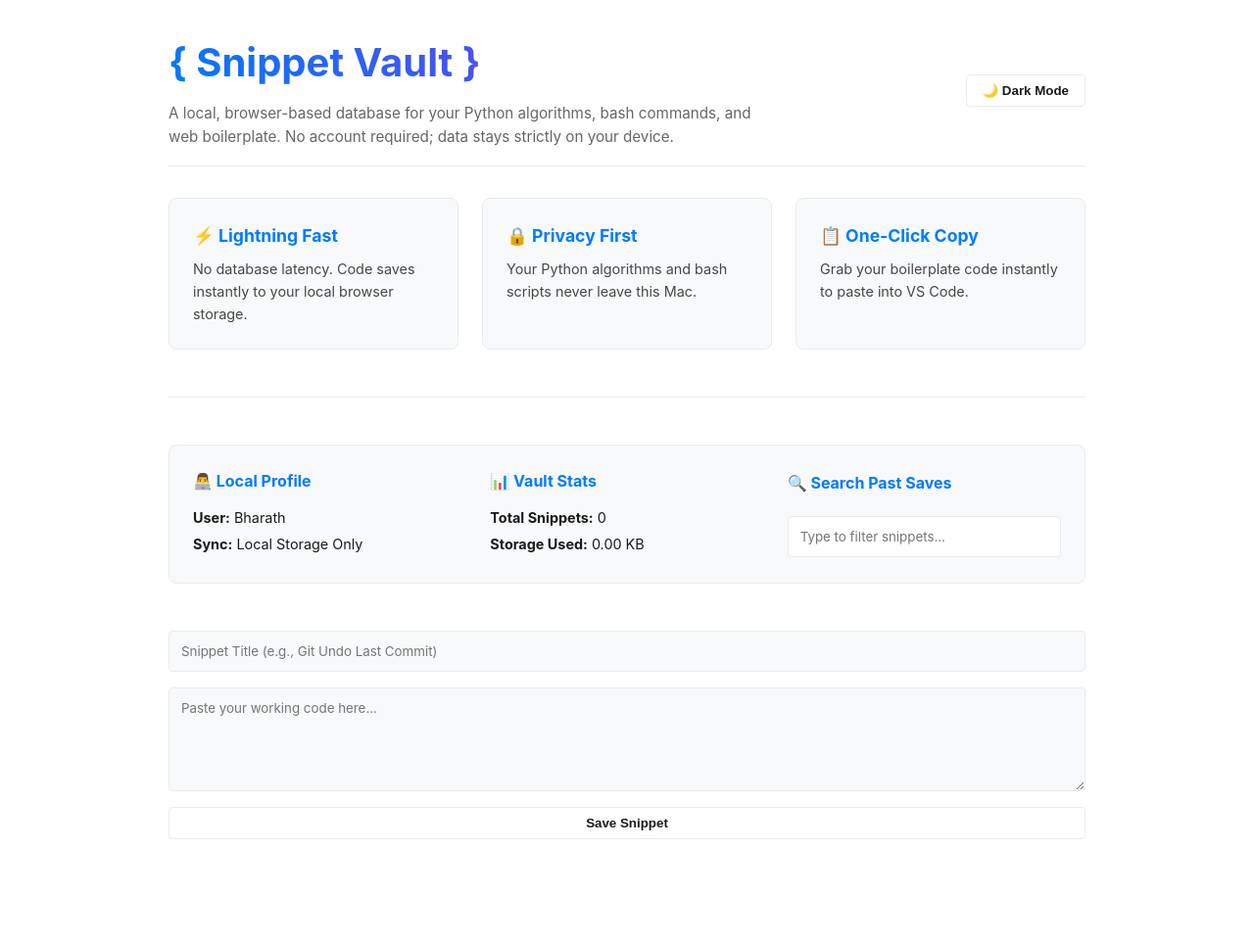
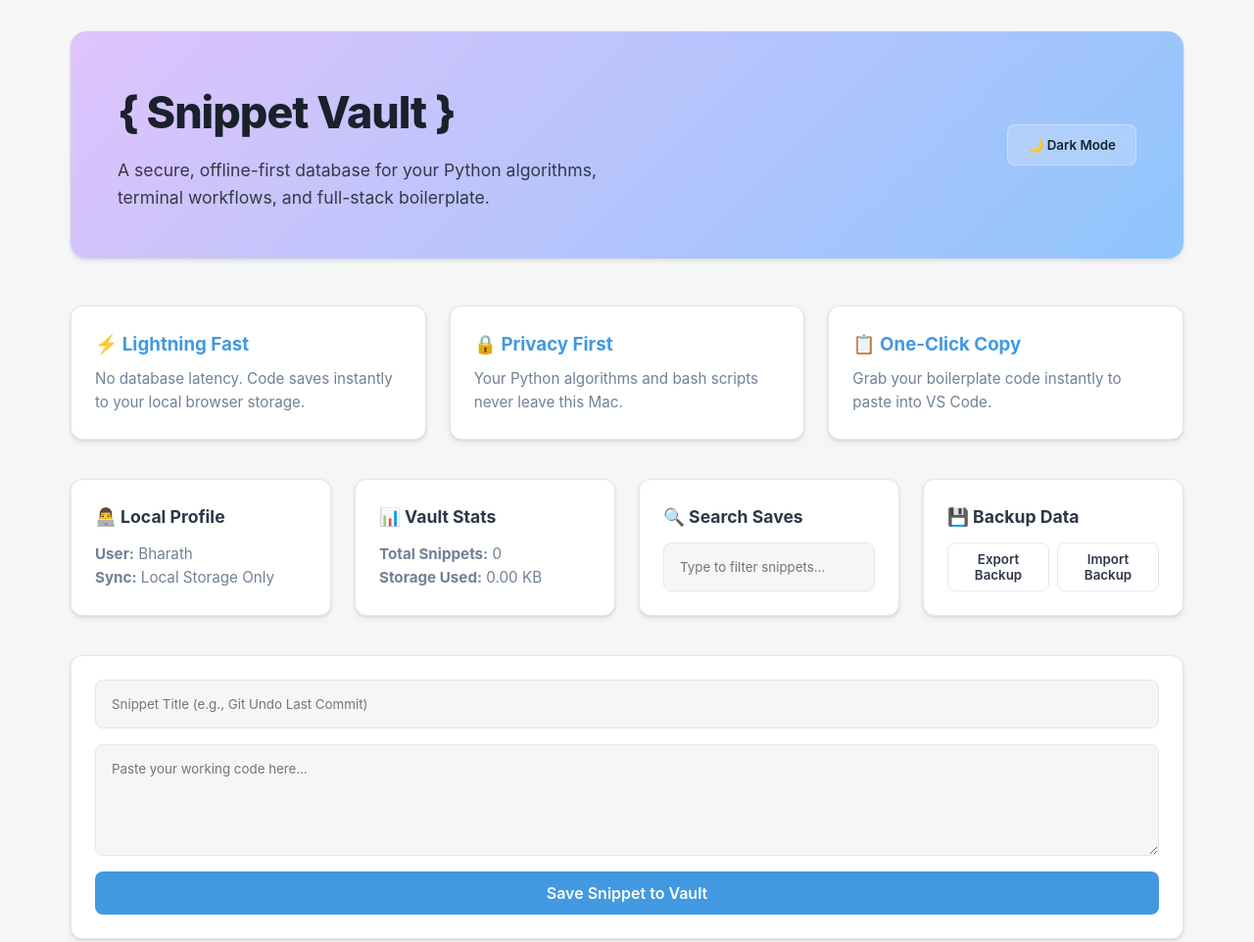
Before and after one commit to BHARATH-H-DEV/snippet-vault, a plain HTML site: page index.html in a window 1280 px wide. Shown: the top 962 px of the page at 98% size. Drawn offline with Linux system fonts and the light colour scheme.

Commit message:
Complete UI redesign, added Hero header, and Data Export functionality

```diff
--- a/index.html
+++ b/index.html
@@ -7,14 +7,15 @@
     <link rel="stylesheet" href="style.css">
 </head>
 <body>
-       <header>
+    <div class="app-container">
+        <!-- New Colorful Hero Header -->
+        <header class="hero-header">
             <div class="header-text">
                 <h1>{ Snippet Vault }</h1>
-            <p class="subtitle">A local, browser-based database for your Python algorithms, bash commands, and web boilerplate. No account required; data stays strictly on your device.</p>
+                <p class="subtitle">A secure, offline-first database for your Python algorithms, terminal workflows, and full-stack boilerplate.</p>
             </div>
-        <button id="theme-toggle">🌙 Dark Mode</button>
+            <button id="theme-toggle" class="btn-theme">🌙 Dark Mode</button>
         </header>
-
 
         <main>
             <!-- Features Panel -->
@@ -33,7 +34,7 @@
                 </div>
             </section>
 
-        <!-- New: Account & Stats Dashboard -->
+            <!-- Account & Stats Dashboard -->
             <section class="dashboard-panel">
                 <div class="stat-card">
                     <h4>👨‍💻 Local Profile</h4>
@@ -46,20 +47,32 @@
                     <p><strong>Storage Used:</strong> <span id="storage-size">0.00</span> KB</p>
                 </div>
                 <div class="stat-card">
-                <h4>🔍 Search Past Saves</h4>
+                    <h4>🔍 Search Saves</h4>
                     <input type="text" id="search-input" placeholder="Type to filter snippets...">
+                </div>
+                <!-- NEW: Data Management Feature -->
+                <div class="stat-card backup-card">
+                    <h4>💾 Backup Data</h4>
+                    <div class="button-group">
+                        <button id="export-btn" class="btn-secondary">Export Backup</button>
+                        <button id="import-btn" class="btn-secondary" onclick="document.getElementById('import-file').click()">Import Backup</button>
+                        <input type="file" id="import-file" style="display:none" accept=".json">
+                    </div>
                 </div>
             </section>
 
-        <!-- Existing Form -->
+            <!-- Form -->
             <section class="form-section">
+                <div class="form-card">
                     <form id="snippet-form">
                         <input type="text" id="snippet-title" placeholder="Snippet Title (e.g., Git Undo Last Commit)" required>
                         <textarea id="snippet-code" rows="5" placeholder="Paste your working code here..." required></textarea>
-                <button type="submit">Save Snippet</button>
+                        <button type="submit" class="btn-primary">Save Snippet to Vault</button>
                     </form>
+                </div>
             </section>
 
+            <!-- Grid -->
             <section id="vault-grid" class="vault-grid">
                 <!-- Snippet cards will be injected here -->
             </section>
@@ -68,5 +81,8 @@
         <footer>
             <p>Built for efficiency | <a href="https://github.com/BHARATH-H-DEV/web_dev_lab" target="_blank">View GitHub Portfolio</a></p>
         </footer>
+    </div>
+
+    <script src="script.js"></script>
 </body>
 </html>
--- a/script.js
+++ b/script.js
@@ -1,4 +1,4 @@
-// Theme Toggle Logic
+// --- Theme Logic ---
 const themeToggleBtn = document.getElementById('theme-toggle');
 const htmlElement = document.documentElement;
 
@@ -10,31 +10,25 @@ themeToggleBtn.addEventListener('click', () => {
     localStorage.setItem('theme', newTheme);
 });
 
-// Load saved theme on startup
 const savedTheme = localStorage.getItem('theme');
 if (savedTheme) {
     htmlElement.setAttribute('data-theme', savedTheme);
     themeToggleBtn.textContent = savedTheme === 'light' ? '🌙 Dark Mode' : '☀️ Light Mode';
 }
 
-// Snippet Logic
+// --- App State ---
 const form = document.getElementById('snippet-form');
 const vaultGrid = document.getElementById('vault-grid');
 let snippets = JSON.parse(localStorage.getItem('snippets')) || [];
 
+// --- Render Logic ---
 function renderSnippets(filterText = '') {
     vaultGrid.innerHTML = '';
 
-    // Calculate and update stats
-    const countSpan = document.getElementById('snippet-count');
-    const sizeSpan = document.getElementById('storage-size');
+    // Update Dashboard Stats
+    document.getElementById('snippet-count').textContent = snippets.length;
+    document.getElementById('storage-size').textContent = (JSON.stringify(snippets).length / 1024).toFixed(2);
 
-    countSpan.textContent = snippets.length;
-    // Calculate rough KB size of the saved strings
-    const kbSize = (JSON.stringify(snippets).length / 1024).toFixed(2);
-    sizeSpan.textContent = kbSize;
-
-    // Filter logic for search
     const filteredSnippets = snippets.filter(snippet =>
         snippet.title.toLowerCase().includes(filterText.toLowerCase()) ||
         snippet.code.toLowerCase().includes(filterText.toLowerCase())
@@ -50,31 +44,23 @@ function renderSnippets(filterText = '') {
         return;
     }
 
-    filteredSnippets.forEach((snippet, originalIndex) => {
-        // Find true index in the main array so deletion/copying works during search
+    filteredSnippets.forEach((snippet) => {
         const trueIndex = snippets.indexOf(snippet);
-
         const card = document.createElement('div');
         card.className = 'snippet-card';
         card.innerHTML = `
             <h3>${snippet.title}</h3>
             <pre><code>${snippet.code}</code></pre>
             <div class="card-actions">
-                <button onclick="copyCode(${trueIndex})">Copy Code</button>
-                <button onclick="deleteSnippet(${trueIndex})" style="color: #dc3545; border-color: #dc3545;">Delete</button>
+                <button class="btn-secondary" onclick="copyCode(${trueIndex})">Copy Code</button>
+                <button class="btn-secondary" onclick="deleteSnippet(${trueIndex})" style="color: #e53e3e; border-color: #fc8181;">Delete</button>
             </div>
         `;
         vaultGrid.appendChild(card);
     });
 }
 
-// Live Search Listener
-document.getElementById('search-input').addEventListener('input', (e) => {
-    renderSnippets(e.target.value);
-});
-
-
-
+// --- Event Listeners ---
 form.addEventListener('submit', (e) => {
     e.preventDefault();
     const title = document.getElementById('snippet-title').value;
@@ -84,19 +70,29 @@ form.addEventListener('submit', (e) => {
     localStorage.setItem('snippets', JSON.stringify(snippets));
 
     form.reset();
-    renderSnippets();
+    renderSnippets(document.getElementById('search-input').value);
 });
 
+document.getElementById('search-input').addEventListener('input', (e) => {
+    renderSnippets(e.target.value);
+});
+
+// --- Actions ---
 window.copyCode = function(index) {
     const codeToCopy = snippets[index].code;
     navigator.clipboard.writeText(codeToCopy).then(() => {
-        // Find the button that was clicked and temporarily change its text
         const buttons = document.querySelectorAll('.snippet-card button');
         const copyBtn = Array.from(buttons).find(btn => btn.getAttribute('onclick') === `copyCode(${index})`);
         if(copyBtn) {
             const originalText = copyBtn.textContent;
             copyBtn.textContent = 'Copied!';
-            setTimeout(() => copyBtn.textContent = originalText, 2000);
+            copyBtn.style.backgroundColor = 'var(--accent-color)';
+            copyBtn.style.color = 'white';
+            setTimeout(() => {
+                copyBtn.textContent = originalText;
+                copyBtn.style.backgroundColor = '';
+                copyBtn.style.color = '';
+            }, 2000);
         }
     });
 };
@@ -104,8 +100,40 @@ window.copyCode = function(index) {
 window.deleteSnippet = function(index) {
     snippets.splice(index, 1);
     localStorage.setItem('snippets', JSON.stringify(snippets));
-    renderSnippets();
+    renderSnippets(document.getElementById('search-input').value);
 };
 
-// Initial render
+// --- NEW: Backup & Restore Data ---
+document.getElementById('export-btn').addEventListener('click', () => {
+    if(snippets.length === 0) return alert("Nothing to export yet!");
+    const dataStr = "data:text/json;charset=utf-8," + encodeURIComponent(JSON.stringify(snippets));
+    const downloadAnchor = document.createElement('a');
+    downloadAnchor.setAttribute("href", dataStr);
+    downloadAnchor.setAttribute("download", "snippet_vault_backup.json");
+    document.body.appendChild(downloadAnchor);
+    downloadAnchor.click();
+    downloadAnchor.remove();
+});
+
+document.getElementById('import-file').addEventListener('change', (e) => {
+    const file = e.target.files[0];
+    if (!file) return;
+    const reader = new FileReader();
+    reader.onload = function(event) {
+        try {
+            const importedData = JSON.parse(event.target.result);
+            if(Array.isArray(importedData)) {
+                snippets = importedData;
+                localStorage.setItem('snippets', JSON.stringify(snippets));
+                renderSnippets();
+                alert("Backup restored successfully!");
+            }
+        } catch (err) {
+            alert("Error parsing backup file.");
+        }
+    };
+    reader.readAsText(file);
+});
+
+// Initial load
 renderSnippets();
--- a/style.css
+++ b/style.css
@@ -1,19 +1,27 @@
 :root {
-    --bg-color: #ffffff;
-    --text-color: #1a1a1a;
-    --card-bg: #f8f9fa;
-    --border-color: #e9ecef;
-    --accent-color: #007bff;
-    --code-bg: #e2e8f0;
+    --page-bg: #f4f7f6;
+    --card-bg: #ffffff;
+    --text-color: #2d3748;
+    --text-muted: #718096;
+    --border-color: #e2e8f0;
+    --accent-color: #4299e1;
+    --accent-hover: #3182ce;
+    --code-bg: #edf2f7;
+    --header-gradient: linear-gradient(135deg, #e0c3fc 0%, #8ec5fc 100%);
+    --card-shadow: 0 4px 6px rgba(0, 0, 0, 0.05), 0 1px 3px rgba(0, 0, 0, 0.1);
 }
 
 [data-theme="dark"] {
-    --bg-color: #121212;
-    --text-color: #e0e0e0;
-    --card-bg: #1e1e1e;
-    --border-color: #333333;
-    --accent-color: #4da3ff;
-    --code-bg: #2d2d2d;
+    --page-bg: #111418;
+    --card-bg: #1a202c;
+    --text-color: #e2e8f0;
+    --text-muted: #a0aec0;
+    --border-color: #2d3748;
+    --accent-color: #63b3ed;
+    --accent-hover: #4299e1;
+    --code-bg: #2d3748;
+    --header-gradient: linear-gradient(135deg, #2b1d3d 0%, #1a2a40 100%);
+    --card-shadow: 0 4px 6px rgba(0, 0, 0, 0.3), 0 1px 3px rgba(0, 0, 0, 0.2);
 }
 
 * {
@@ -23,245 +31,188 @@
 }
 
 body {
-    background-color: var(--bg-color);
+    background-color: var(--page-bg);
     color: var(--text-color);
     font-family: -apple-system, BlinkMacSystemFont, "Segoe UI", Roboto, Helvetica, Arial, sans-serif;
     line-height: 1.6;
     transition: background-color 0.3s, color 0.3s;
-    padding: 2rem;
-    max-width: 1000px;
-    margin: 0 auto;
 }
 
-header {
+.app-container {
+    max-width: 1200px;
+    margin: 0 auto;
+    padding: 2rem;
+}
+
+/* --- Hero Header --- */
+.hero-header {
+    background: var(--header-gradient);
+    padding: 3rem;
+    border-radius: 16px;
     display: flex;
     justify-content: space-between;
     align-items: center;
-    margin-bottom: 2rem;
-    padding-bottom: 1rem;
-    border-bottom: 1px solid var(--border-color);
+    margin-bottom: 3rem;
+    box-shadow: var(--card-shadow);
+    color: #1a202c; /* Keeps text dark on the light pastel gradient */
 }
 
+[data-theme="dark"] .hero-header {
+    color: #e2e8f0;
+}
+
+.hero-header h1 {
+    font-size: 2.8rem;
+    margin-bottom: 0.5rem;
+    font-weight: 800;
+    letter-spacing: -1px;
+}
+
+.hero-header .subtitle {
+    font-size: 1.1rem;
+    opacity: 0.85;
+    max-width: 500px;
+}
+
+/* --- Buttons --- */
 button {
-    background-color: var(--bg-color);
+    font-family: inherit;
+    cursor: pointer;
+    border-radius: 8px;
+    font-weight: 600;
+    transition: all 0.2s ease;
+    border: none;
+}
+
+.btn-primary {
+    background-color: var(--accent-color);
+    color: white;
+    padding: 0.75rem 1.5rem;
+    width: 100%;
+    font-size: 1rem;
+}
+
+.btn-primary:hover {
+    background-color: var(--accent-hover);
+    transform: translateY(-1px);
+}
+
+.btn-secondary {
+    background-color: var(--card-bg);
     color: var(--text-color);
     border: 1px solid var(--border-color);
     padding: 0.5rem 1rem;
-    cursor: pointer;
-    border-radius: 4px;
-    font-weight: 600;
 }
 
-button:hover {
+.btn-secondary:hover {
     border-color: var(--accent-color);
 }
 
-.form-section {
-    margin-bottom: 3rem;
+.btn-theme {
+    background: rgba(255, 255, 255, 0.2);
+    backdrop-filter: blur(10px);
+    border: 1px solid rgba(255, 255, 255, 0.3);
+    padding: 0.75rem 1.25rem;
+    color: inherit;
 }
 
-form {
+.button-group {
     display: flex;
-    flex-direction: column;
-    gap: 1rem;
+    gap: 0.5rem;
+    margin-top: 0.5rem;
 }
 
+/* --- Panels & Cards --- */
+.info-panel, .dashboard-panel {
+    display: grid;
+    grid-template-columns: repeat(auto-fit, minmax(220px, 1fr));
+    gap: 1.5rem;
+    margin-bottom: 2.5rem;
+}
+
+.info-card, .stat-card, .form-card, .snippet-card {
+    background-color: var(--card-bg);
+    padding: 1.5rem;
+    border-radius: 12px;
+    border: 1px solid var(--border-color);
+    box-shadow: var(--card-shadow);
+}
+
+.info-card h3 { color: var(--accent-color); margin-bottom: 0.5rem; }
+.info-card p, .stat-card p { color: var(--text-muted); font-size: 0.95rem; }
+.stat-card h4 { font-size: 1.1rem; margin-bottom: 0.75rem; color: var(--text-color); }
+
+/* --- Forms --- */
+.form-section { margin-bottom: 3rem; }
+form { display: flex; flex-direction: column; gap: 1rem; }
 input, textarea {
     width: 100%;
-    padding: 0.75rem;
-    background-color: var(--card-bg);
+    padding: 1rem;
+    background-color: var(--page-bg);
     color: var(--text-color);
     border: 1px solid var(--border-color);
-    border-radius: 4px;
+    border-radius: 8px;
     font-family: inherit;
+    transition: border-color 0.2s;
+}
+input:focus, textarea:focus {
+    outline: none;
+    border-color: var(--accent-color);
 }
 
-
+/* --- Grid & Snippets --- */
 .vault-grid {
     display: grid;
-    grid-template-columns: repeat(auto-fill, minmax(300px, 1fr));
+    grid-template-columns: repeat(auto-fill, minmax(320px, 1fr));
     gap: 1.5rem;
 }
 
 .snippet-card {
-    background-color: var(--card-bg);
-    border: 1px solid var(--border-color);
-    border-radius: 6px;
-    padding: 1.25rem;
     display: flex;
     flex-direction: column;
-}
-
-.snippet-card h3 {
-    margin-bottom: 0.75rem;
-    font-size: 1.1rem;
-}
-
-.snippet-card pre {
-    background-color: var(--code-bg);
-    padding: 1rem;
-    border-radius: 4px;
-    overflow-x: auto;
-    font-family: "Courier New", Courier, monospace;
-    font-size: 0.9rem;
-    margin-bottom: 1rem;
-    flex-grow: 1;
-}
-
-.card-actions {
-    display: flex;
-    justify-content: space-between;
-}
-/* Enhanced Header Styling */
-.header-text {
-    max-width: 600px;
-}
-
-h1 {
-    font-size: 2.5rem;
-    background: linear-gradient(45deg, #007bff, #8a2be2);
-    -webkit-background-clip: text;
-    -webkit-text-fill-color: transparent;
-    margin-bottom: 0.5rem;
-}
-
-.subtitle {
-    font-size: 0.95rem;
-    color: #666;
-}
-
-[data-theme="dark"] .subtitle {
-    color: #aaa;
-}
-
-/* Card Animations & Hover Effects */
-@keyframes fadeIn {
-    from {
-        opacity: 0;
-        transform: translateY(10px);
-    }
-    to {
-        opacity: 1;
-        transform: translateY(0);
-    }
-}
-
-.snippet-card {
     animation: fadeIn 0.4s ease-out forwards;
-    transition: transform 0.2s ease, box-shadow 0.2s ease;
 }
 
 .snippet-card:hover {
     transform: translateY(-4px);
-    box-shadow: 0 8px 16px rgba(0, 0, 0, 0.1);
+    box-shadow: 0 10px 15px rgba(0, 0, 0, 0.1);
 }
 
-[data-theme="dark"] .snippet-card:hover {
-    box-shadow: 0 8px 16px rgba(0, 0, 0, 0.4);
-}
-/* Features Panel Styling */
-.info-panel {
-    display: grid;
-    grid-template-columns: repeat(auto-fit, minmax(250px, 1fr));
-    gap: 1.5rem;
-    margin-bottom: 3rem;
-    padding-bottom: 3rem;
-    border-bottom: 1px solid var(--border-color);
+.snippet-card h3 { font-size: 1.2rem; margin-bottom: 1rem; }
+.snippet-card pre {
+    background-color: var(--code-bg);
+    padding: 1rem;
+    border-radius: 8px;
+    overflow-x: auto;
+    font-family: "Courier New", Courier, monospace;
+    font-size: 0.9rem;
+    margin-bottom: 1.5rem;
+    flex-grow: 1;
+    border: 1px solid var(--border-color);
 }
 
-.info-card {
-    background-color: var(--card-bg);
-    padding: 1.5rem;
-    border-radius: 8px;
-    border: 1px solid var(--border-color);
-    transition: transform 0.2s ease;
-}
+.card-actions { display: flex; justify-content: space-between; }
 
-.info-card:hover {
-    transform: translateY(-2px);
-}
-
-.info-card h3 {
-    font-size: 1.1rem;
-    margin-bottom: 0.5rem;
-    color: var(--accent-color);
-}
-
-.info-card p {
-    font-size: 0.9rem;
-    color: var(--text-color);
-    opacity: 0.8;
-}
-
-/* Empty State Styling */
 .empty-state {
     grid-column: 1 / -1;
     text-align: center;
     padding: 4rem 2rem;
     background-color: var(--card-bg);
     border: 2px dashed var(--border-color);
-    border-radius: 8px;
-    color: #666;
-    animation: fadeIn 0.4s ease-out forwards;
+    border-radius: 12px;
+    color: var(--text-muted);
 }
 
-[data-theme="dark"] .empty-state {
-    color: #aaa;
-}
-
-/* Footer Styling */
 footer {
     margin-top: 4rem;
-    padding-top: 2rem;
-    border-top: 1px solid var(--border-color);
     text-align: center;
-    font-size: 0.9rem;
-    color: #666;
+    font-size: 0.95rem;
+    color: var(--text-muted);
 }
+footer a { color: var(--accent-color); text-decoration: none; font-weight: 600; }
+footer a:hover { text-decoration: underline; }
 
-[data-theme="dark"] footer {
-    color: #aaa;
+@keyframes fadeIn {
+    from { opacity: 0; transform: translateY(10px); }
+    to { opacity: 1; transform: translateY(0); }
 }
-
-footer a {
-    color: var(--accent-color);
-    text-decoration: none;
-    font-weight: 600;
-}
-
-footer a:hover {
-    text-decoration: underline;
-}
-/* Dashboard & Search Styling */
-.dashboard-panel {
-    display: grid;
-    grid-template-columns: repeat(auto-fit, minmax(250px, 1fr));
-    gap: 1.5rem;
-    margin-bottom: 3rem;
-    background-color: var(--card-bg);
-    padding: 1.5rem;
-    border-radius: 8px;
-    border: 1px solid var(--border-color);
-}
-
-.stat-card {
-    display: flex;
-    flex-direction: column;
-    justify-content: center;
-}
-
-.stat-card h4 {
-    font-size: 1rem;
-    margin-bottom: 0.75rem;
-    color: var(--accent-color);
-}
-
-.stat-card p {
-    font-size: 0.9rem;
-    margin-bottom: 0.25rem;
-}
-
-#search-input {
-    margin-top: 0.5rem;
-    background-color: var(--bg-color);
-}
```
Lines whose indentation alone changed are shown as unchanged.
